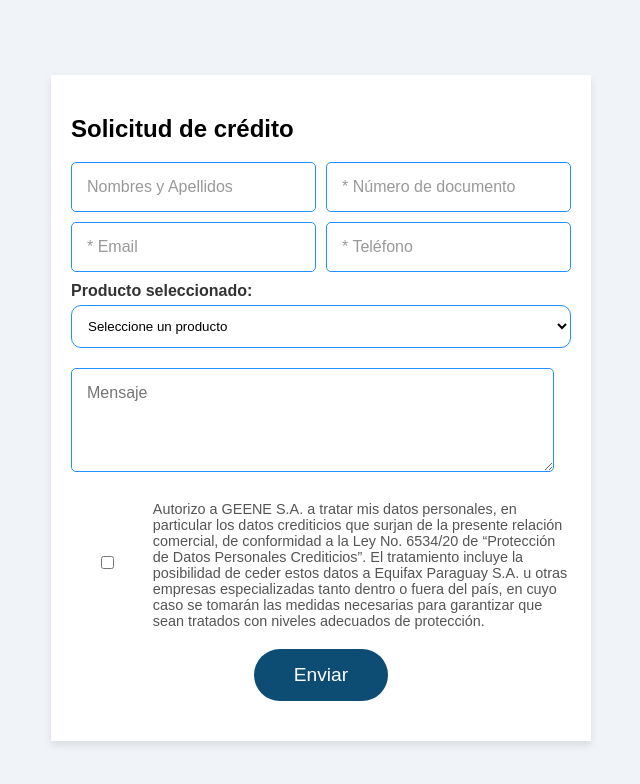
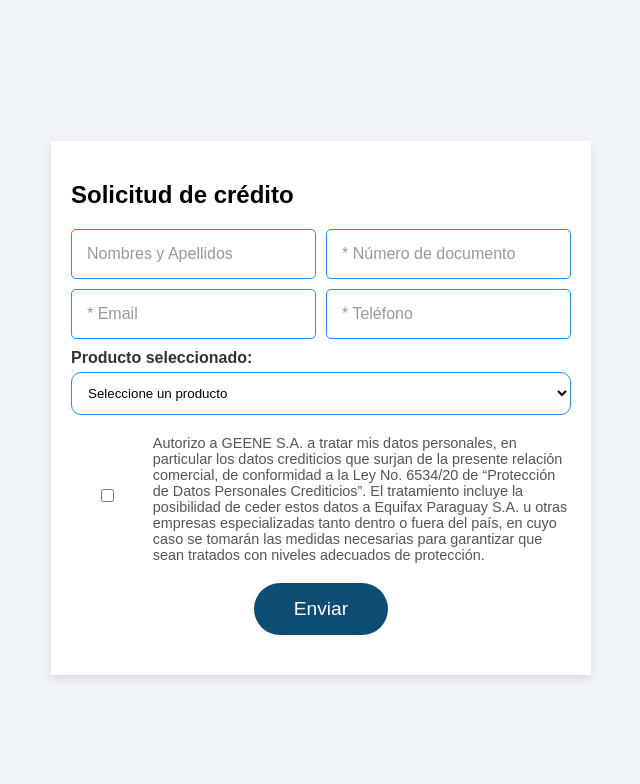
Before and after one commit to dev-GEENE/creditoWeb, a website: page src/index.html in a window 1280 px wide. Shown: the whole page, without its empty margins (319-959 px from the left). Drawn offline with Linux system fonts and the light colour scheme.

Commit message:
Se eliminó el control de Mensaje

```diff
--- a/src/index.html
+++ b/src/index.html
@@ -31,10 +31,6 @@
                 </select>
             </div>
 
-            <div class="message">
-                <textarea id="message" name="message" rows="4" placeholder="Mensaje"></textarea>
-            </div>
-
             <div class="conditions">
                 <div class="checkbox">
                     <input type="checkbox" id="terms" name="terms" required class="input-check">
```
